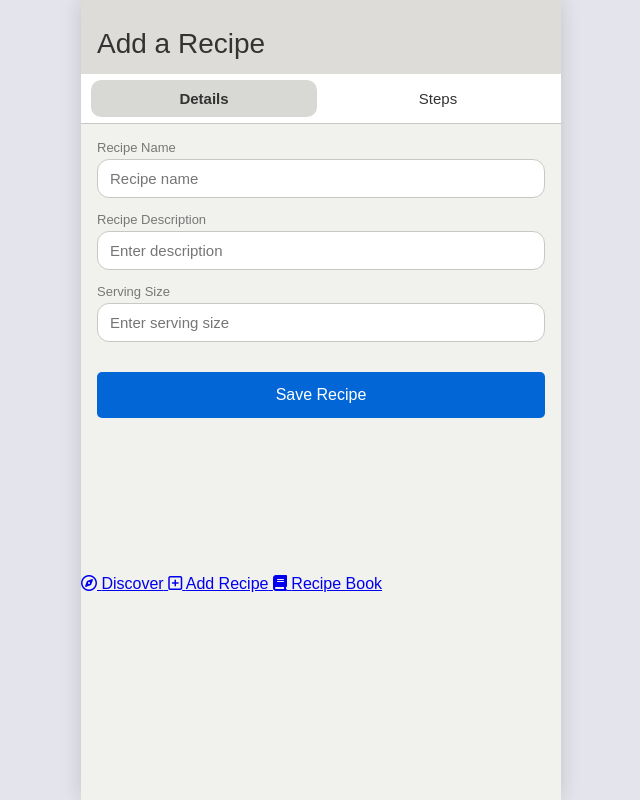
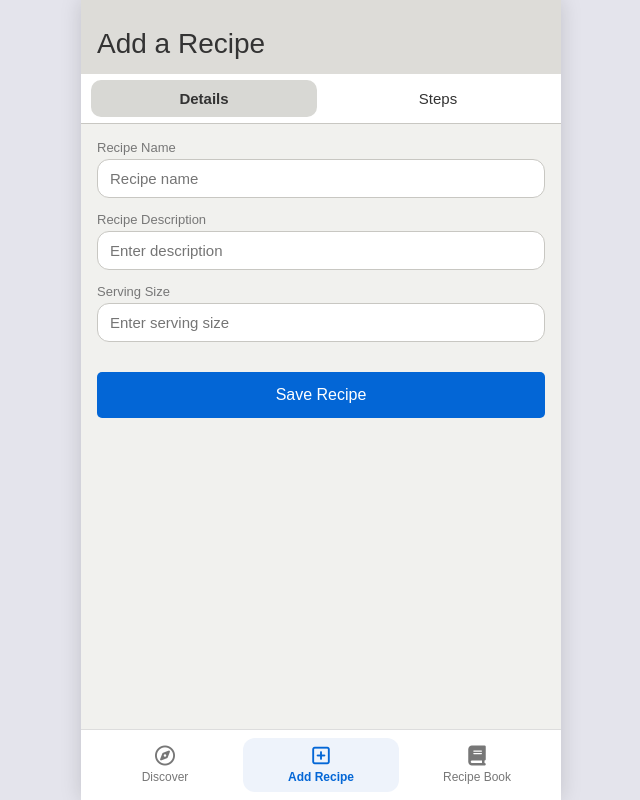
Before and after one commit to Olamide-OO11/Hi-Fi-Prototype, a plain HTML site: page add-recipe.html in a window 1280 px wide. Shown: the whole page, without its empty margins (319-959 px from the left). Drawn offline with Linux system fonts and the light colour scheme.

Commit message:
Refactor add-recipe.html for better accessibility
Updated navigation and accessibility features in the add-recipe page.

```diff
--- a/add-recipe.html
+++ b/add-recipe.html
@@ -1,62 +1,3 @@
-<!--
-
-
-<!DOCTYPE html>
-<html lang="en">
-<head>
-    <meta charset="UTF-8">
-    <meta name="viewport" content="width=device-width, initial-scale=1.0">
-    <title>Add Recipe - PrepMate</title>
-    <link rel="stylesheet" href="style.css">
-</head>
-
-<body>
-
-    <main class="page-content">
-
-        <h1>Add Recipe</h1>
-
-        <p>This is where you will be able to add your own recipes.</p>
-
-        <button id="myBtn">Test Add Recipe</button>
-
-    </main>
-
-->
-
-
-
-
-    <!-- Bottom Navigation -->
-
-
-
-<!--
-
-    <nav class="bottom-nav">
-
-        <a href="index.html" class="nav-item">
-            <span>Discover</span>
-        </a>
-
-        <a href="add-recipe.html" class="nav-item active">
-            <span>Add Recipe</span>
-        </a>
-
-        <a href="recipe-book.html" class="nav-item">
-            <span>Recipe Book</span>
-        </a>
-
-    </nav>
-
-    <script src="script.js"></script>
-
-</body>
-</html>
--->
-
-
-
 
 
 <!DOCTYPE html>
@@ -65,7 +6,7 @@
     <meta charset="UTF-8">
     <meta name="viewport" content="width=device-width, initial-scale=1.0, viewport-fit=cover">
     <title>Add Recipe - PrepMate</title>
-    <link rel="stylesheet" href="https://cdnjs.cloudflare.com/ajax/libs/font-awesome/6.5.1/css/all.min.css">
+    <script src="https://kit.fontawesome.com/9c48262338.js" crossorigin="anonymous"></script>
     <link rel="stylesheet" href="style.css">
 </head>
 
@@ -75,7 +16,7 @@
 
         <h1>Add a Recipe</h1>
 
-        <!-- Tabs: aria-pressed marks the selected one -->
+        <!-- Tabs (aria-pressed marks the selected one) -->
         <div class="tabs">
             <button type="button" class="tab" data-tab="details" aria-pressed="true">Details</button>
             <button type="button" class="tab" data-tab="steps" aria-pressed="false">Steps</button>
@@ -104,7 +45,7 @@
 
             <button type="button" id="save-recipe" class="btn-primary">Save Recipe</button>
 
-            <!-- aria-live makes screen readers announce the message when it changes -->
+            <!-- aria-live makes screen readers announce the message when it changes:helpful for blind users-->
             <p id="save-message" class="message" aria-live="polite"></p>
 
         </div>
@@ -112,19 +53,19 @@
     </main>
 
     <!-- Bottom Navigation -->
-    <nav class="bottom-nav" aria-label="Main navigation">
+    <nav class="bottom" aria-label="Main navigation">
 
-        <a href="index.html" class="nav-item">
+        <a href="index.html" class="navibar">
             <i class="fa-regular fa-compass" aria-hidden="true"></i>
             <span>Discover</span>
         </a>
 
-        <a href="add-recipe.html" class="nav-item active" aria-current="page">
+        <a href="add-recipe.html" class="navibar active" aria-current="page">
             <i class="fa-regular fa-square-plus" aria-hidden="true"></i>
             <span>Add Recipe</span>
         </a>
 
-        <a href="recipe-book.html" class="nav-item">
+        <a href="recipe-book.html" class="navibar">
             <i class="fa-solid fa-book" aria-hidden="true"></i>
             <span>Recipe Book</span>
         </a>
```
